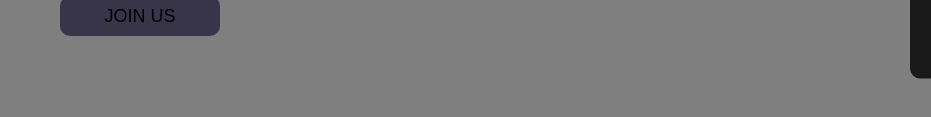
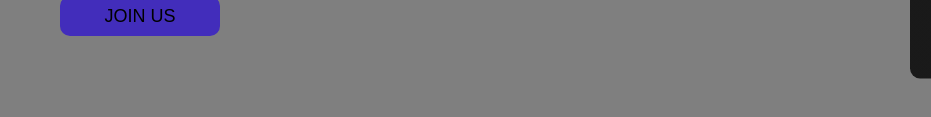
Before and after one commit to Deekshitha33/deekshitha--test-project, a plain HTML site: page index.html in a window 1280 px wide. Shown: the part 493-610 px from the top of the page, 0-931 px from the left. Drawn offline with nearby package versions, Linux system fonts and the light colour scheme.

Commit message:
changed colour to project

```diff
--- a/style.css
+++ b/style.css
@@ -134,7 +134,7 @@ ul li a:hover{
 .content .cn{
   width: 160px;
   height: 40px;
-  background: #383549;
+  background: #422dbb;
   border: none;
   margin-bottom: 10px;
   margin-left: 20px;
```
